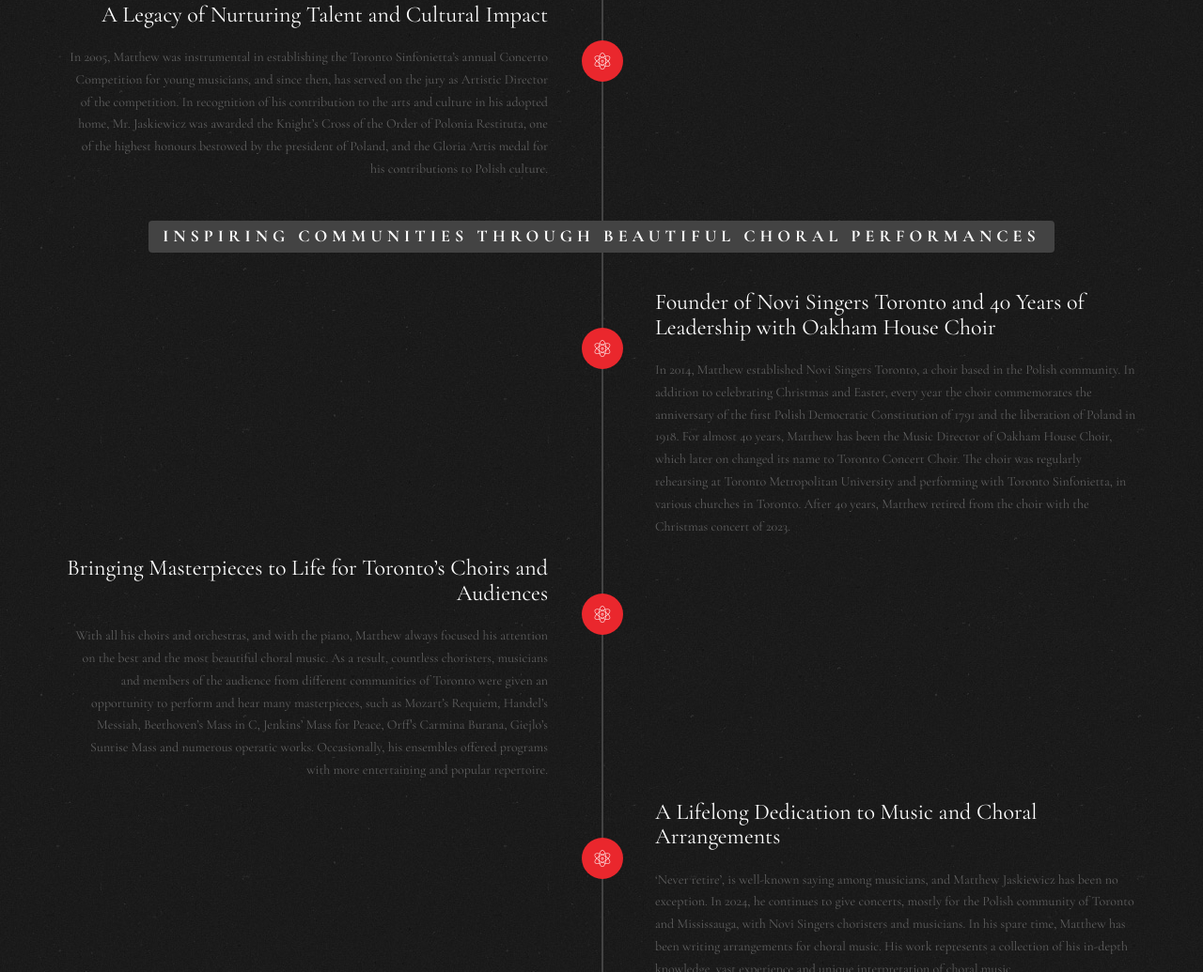
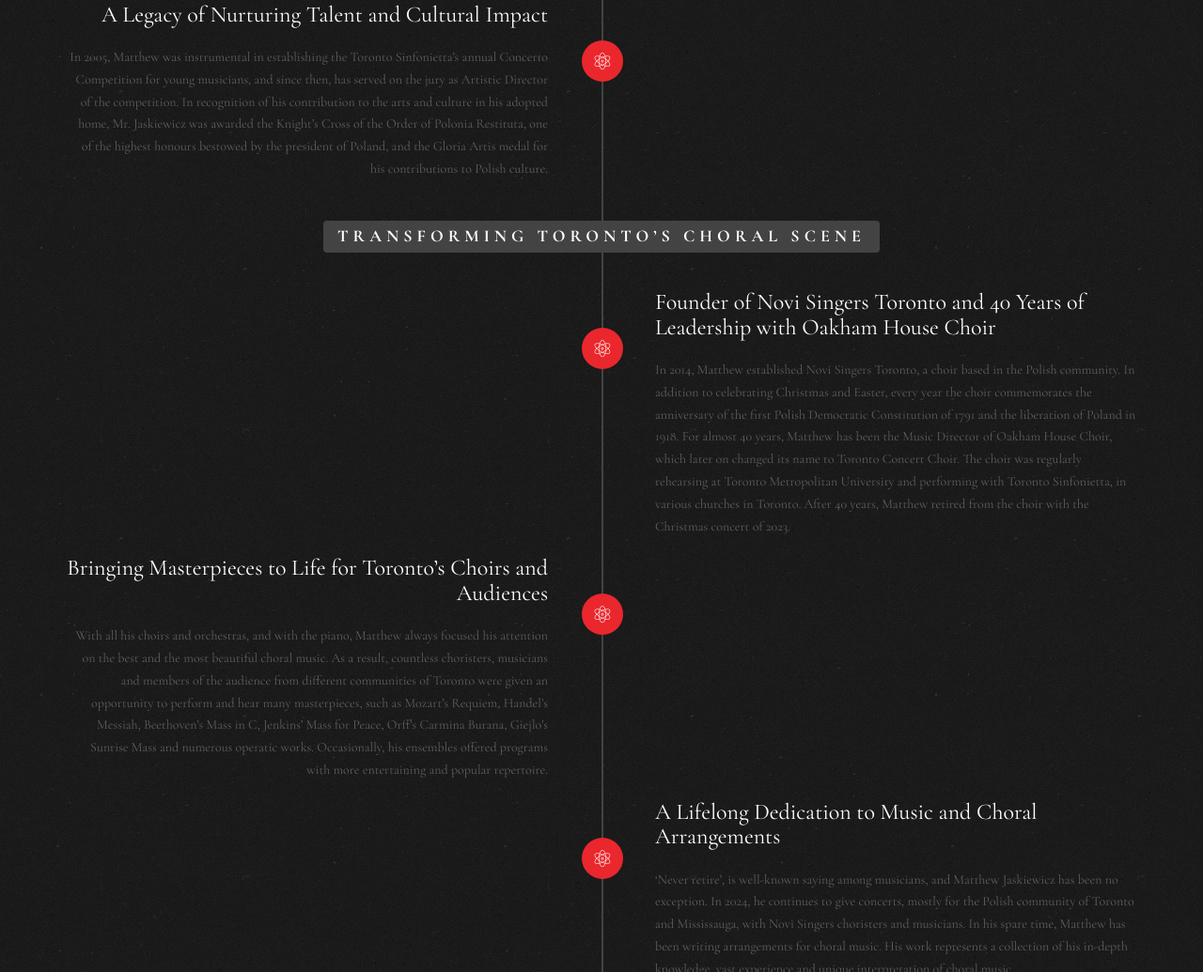
Before and after one commit to lakshadeep91/tasty, a plain HTML site: page about.html in a window 1280 px wide. Shown: the part 793-1828 px from the top of the page at 94% size. Drawn offline with nearby package versions, Linux system fonts and the light colour scheme; files whose address does not match are found by name.

Commit message:
Update about.html

```diff
--- a/about.html
+++ b/about.html
@@ -157,7 +157,7 @@
 
 						<br>
 						<li class="timeline-heading text-center animate-box">
-							<div><h3>Inspiring Communities Through Beautiful Choral Performances</h3></div>
+							<div><h3>Transforming Toronto’s Choral Scene</h3></div>
 						</li>
 						<li class="timeline-inverted animate-box">
 							<div class="timeline-badge"><i class="icon-genius"></i></div>
```
